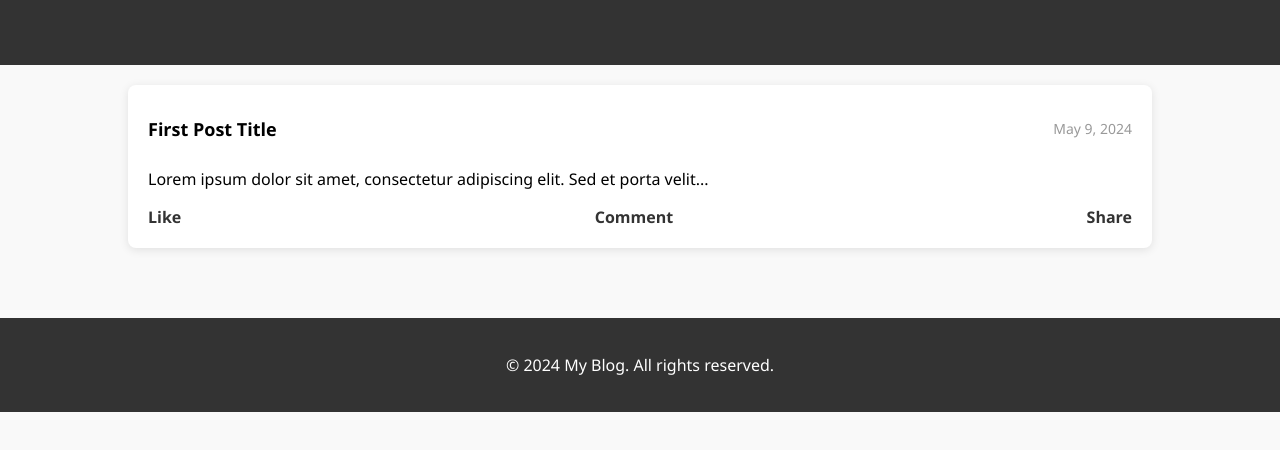
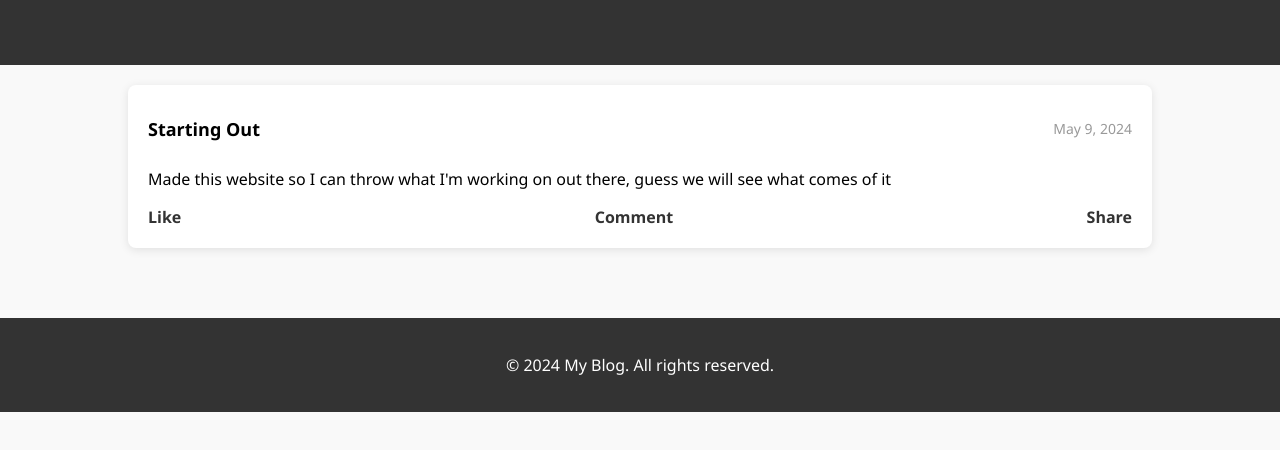
Before and after one commit to FingerBlasterr/mywebsite, a plain HTML site: page index.html in a window 1280 px wide. Shown: the part 188-638 px from the top of the page. Drawn offline with Linux system fonts and the light colour scheme.

Commit message:
Add files via upload

```diff
--- a/index.html
+++ b/index.html
@@ -82,11 +82,11 @@
         <div class="container">
             <div class="post">
                 <div class="post-header">
-                    <h2>First Post Title</h2>
+                    <h2>Starting Out</h2>
                     <p class="post-date">May 9, 2024</p> <!-- Date of the post -->
                 </div>
                 <div class="post-content">
-                    <p>Lorem ipsum dolor sit amet, consectetur adipiscing elit. Sed et porta velit...</p>
+                    <p>Made this website so I can throw what I'm working on out there, guess we will see what comes of it</p>
                     <!-- Additional content of the post -->
                 </div>
                 <div class="post-footer">
```
